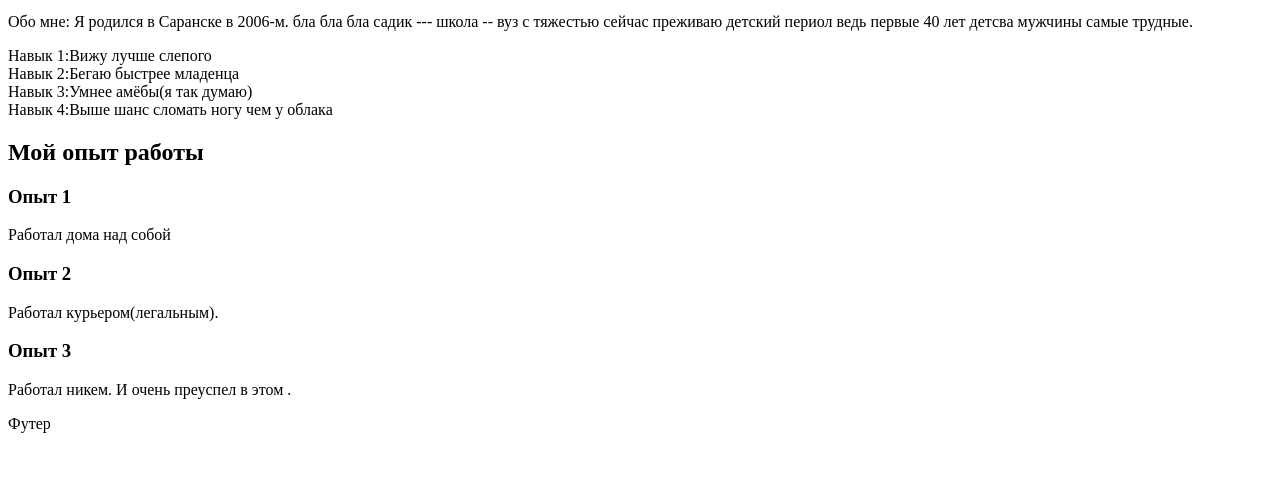
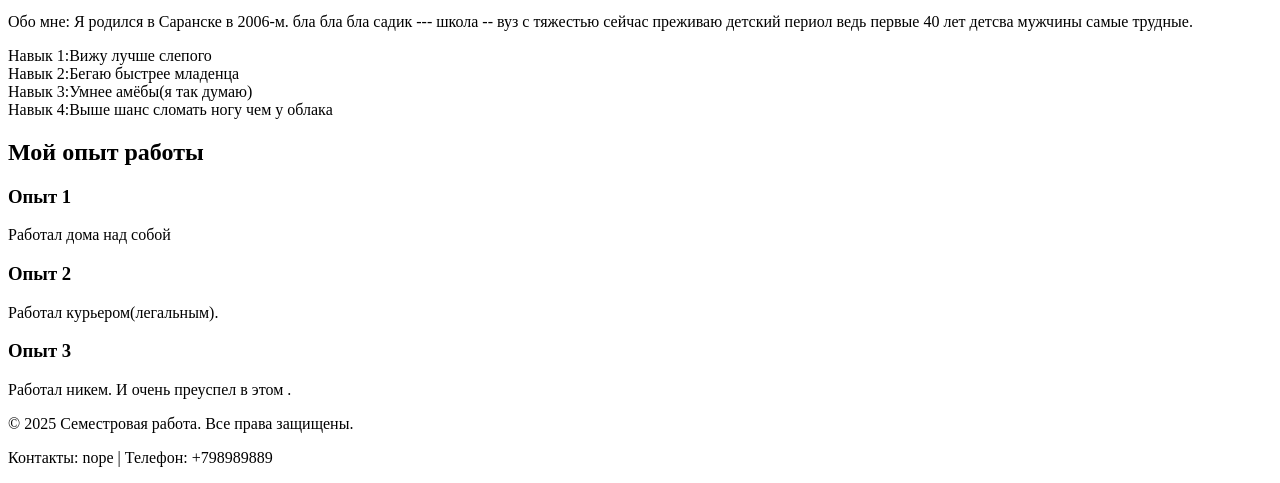
Before and after one commit to qGame4K/front-and-back, a plain HTML site: page index.html in a window 1280 px wide. Shown: the part 554-1037 px from the top of the page. Before the commit the page ends 995 px from the top, so only its background shows below. Drawn offline with Linux system fonts and the light colour scheme.

Commit message:
add footer

```diff
--- a/index.html
+++ b/index.html
@@ -53,7 +53,10 @@
                     </div>
                 </div>
             </div>
-            <div class="footer">Футер</div>
+            <div class="footer">
+                <p>&copy; 2025 Семестровая работа. Все права защищены.</p>
+                <p>Контакты: nope | Телефон: +798989889</p>
+            </div>
         </div>
     </body>
 </html>
```
